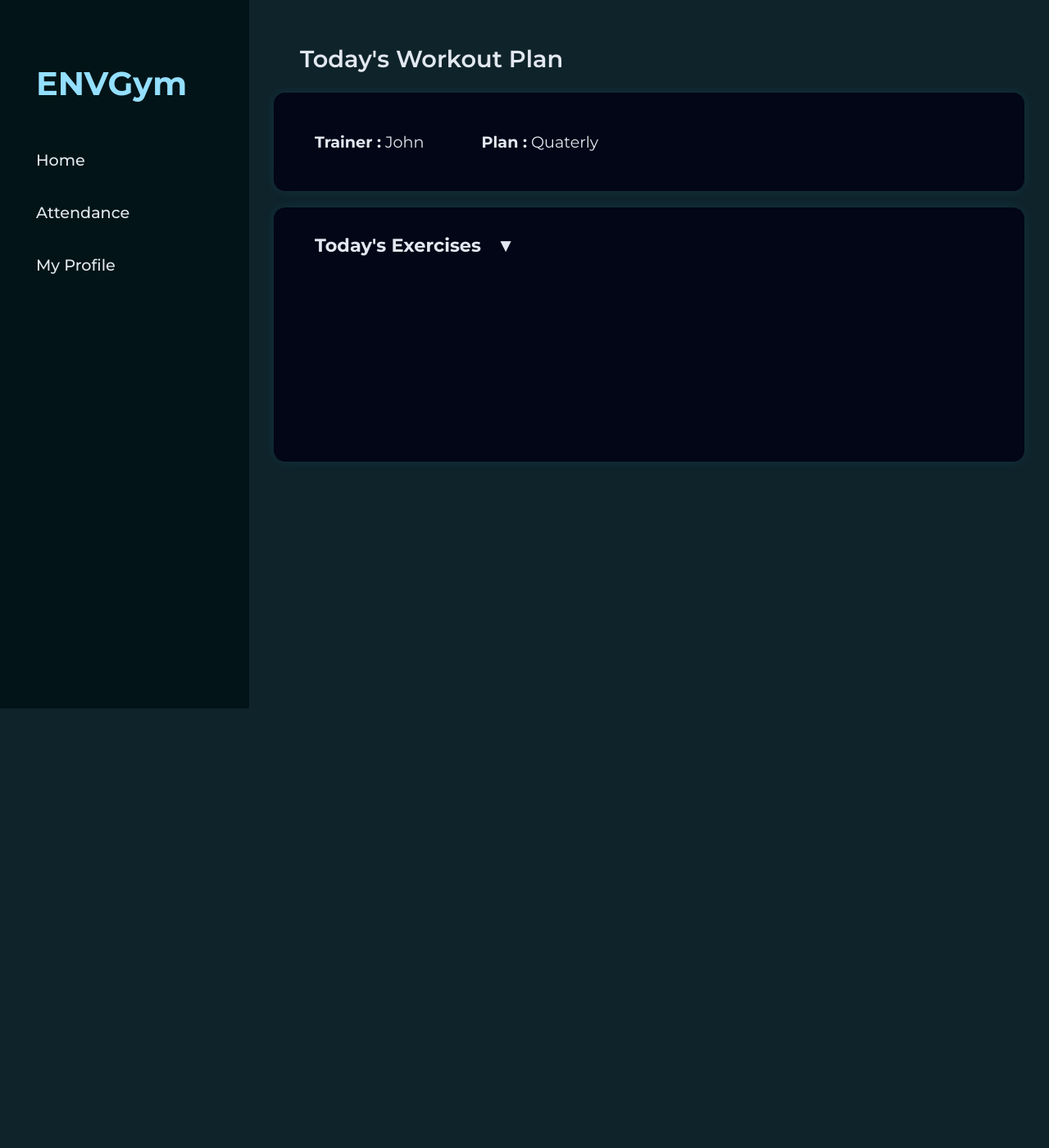
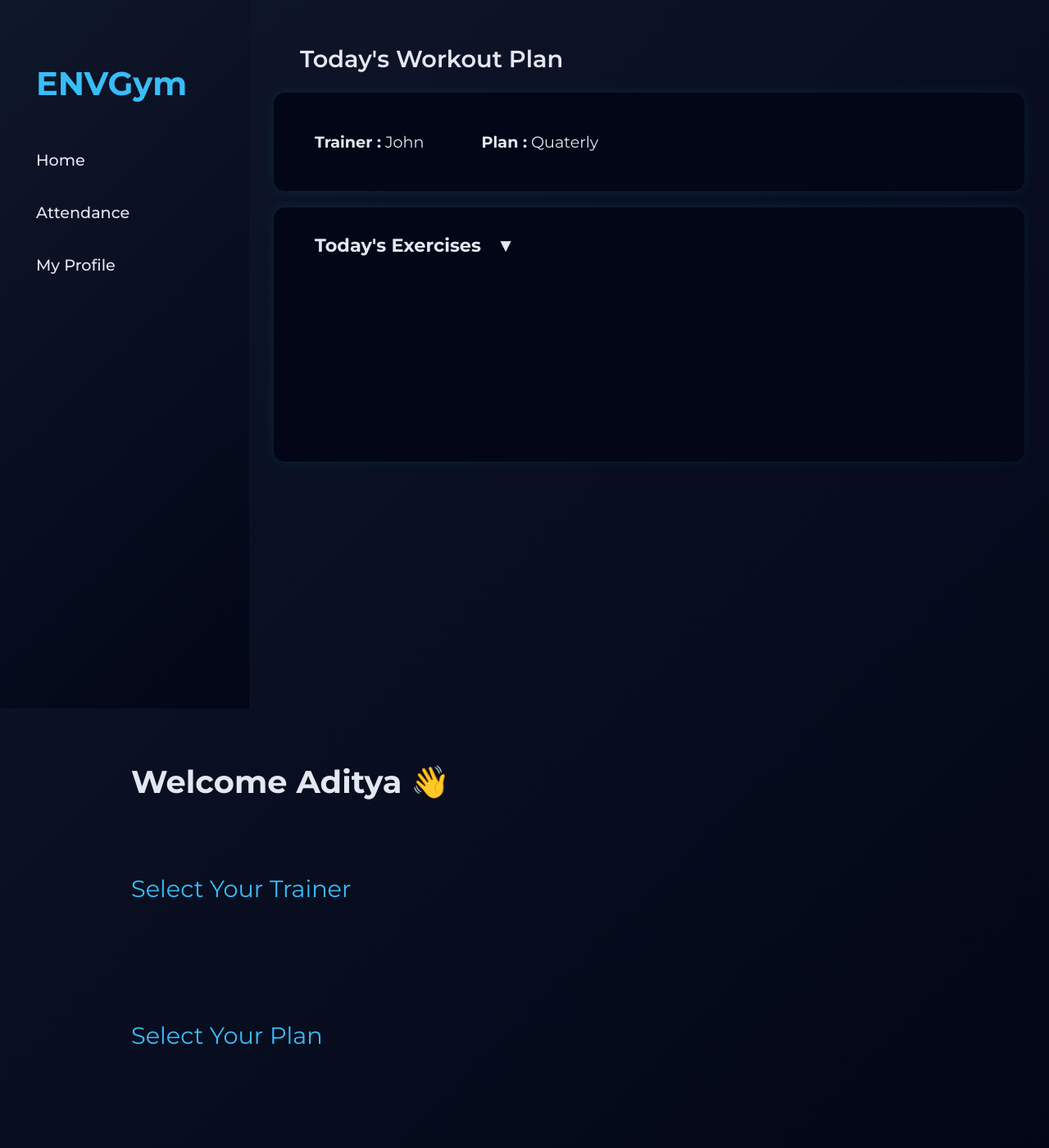
Before and after one commit to dynecode7/dbms-gym-management-system-query-crafters, a Flask app: page /home/1 in a window 1280 px wide; the page is wider, and only the part inside the window is pictured. Shown: that part at 82% size. Before the commit the page ends 864 px from the top of that part, so only its background shows below. Run offline with Flask 3, Linux system fonts and the light colour scheme; data that the repository does not hold is empty.

Commit message:
Added Payment option and Trainer earnings

```diff
--- a/app.py
+++ b/app.py
@@ -1,5 +1,6 @@
 
 from flask import Flask, render_template, jsonify, redirect, url_for, request, session
+from datetime import date
 import mysql.connector
 import os
 
@@ -16,7 +17,7 @@ def get_db():
         database="envgym_db"
 )
 
-def onboarding(mid):
+def getMemberData(mid):
     L = []
     conn = get_db()
     cursor = conn.cursor(dictionary=True)
@@ -54,14 +55,36 @@ def onboarding(mid):
 
 def TraineeDetails(tid):
     L = []
+    L2=[]
     conn = get_db()
     cursor = conn.cursor(dictionary=True)
 
     cursor.execute("SELECT m.member_id, m.name, m.age, p.type FROM member m JOIN membershipplan p ON m.plan_id = p.plan_id WHERE m.trainer_id = %s", (tid,))
     L = cursor.fetchall()
+    L2.append(L)
     # print(L)
+
+    cursor.execute("""
+    SELECT
+        SUM(
+            CASE
+                WHEN mp.type = 'Monthly' THEN mp.price * 0.30
+                WHEN mp.type = 'Quarterly' THEN mp.price * 0.50
+                WHEN mp.type = 'Yearly' THEN mp.price * 0.60
+            END
+        ) AS total_trainer_earning
+    FROM member m
+    JOIN membershipplan mp ON m.plan_id = mp.plan_id
+    WHERE m.trainer_id = %s
+    """, (tid,))
+    result = cursor.fetchone()
+    earning = float(result['total_trainer_earning'])
+
+    L2.append(earning)
+
+    print(L2)
     conn.close()
-    return L
+    return L2
 
 
 
@@ -73,26 +96,31 @@ def auth_page():
 
 @app.route('/signup', methods=['POST'])
 def signup():
+
     data = request.get_json()
+
     name = data['name']
     age = data['age']
     gender = data['gender']
     phone = data['phone']
     password = data['password']
 
+    today_date = date.today().strftime('%Y-%m-%d')
+    print(today_date)
+
     # insert into DB
     conn = get_db()
     cursor = conn.cursor(dictionary=True)
     cursor.execute(
-        "INSERT INTO member (name, age, gender, phone, password) VALUES (%s, %s, %s, %s, %s)",
-        (name, age, gender, phone, password)
+        "INSERT INTO member (name, age, gender, phone, password,join_date) VALUES (%s, %s, %s, %s, %s, %s)",
+        (name, age, gender, phone, password, today_date)
     )
     conn.commit()
 
     # get last inserted id
     member_id = cursor.lastrowid
 
-    return redirect(url_for('dashboard', member_id=member_id))
+    return redirect(url_for('auth_page'))
 
 @app.route('/login', methods=['POST'])
 def login():
@@ -116,13 +144,29 @@ def login():
     else:
         return jsonify({"error": "Invalid credentials"}), 401
 
+@app.route('/LoadPTM')
+def LoadPlansTrainersPayments():
+    L = []
+    conn = get_db()
+    cursor = conn.cursor(dictionary=True)
+
+    cursor.execute("SELECT name, trainer_id, specialization FROM trainer")
+    data = cursor.fetchall()
+    L.append(data)
+
+    cursor.execute("SELECT type, plan_id, price FROM membershipplan")
+    data = cursor.fetchall()
+    L.append(data)
+
+    return jsonify(L)
+
 @app.route('/home/<int:member_id>')
 def dashboard(member_id):
     return render_template('member/index.html')
 
 @app.route('/givedetail/<int:member_id>')
 def give_detail(member_id):
-    data = onboarding(member_id)
+    data = getMemberData(member_id)
     return jsonify(data)
 
 @app.route('/giveInfo/<int:member_id>/<string:info_type>')
@@ -206,6 +250,24 @@ def markPresent(member_id):
     return jsonify({"message": "Updated successfully"})
 
 
+@app.route('/makePayment', methods=['POST'])
+def makePayment():
+
+    data = request.get_json()
+    conn = get_db()
+    cursor = conn.cursor(dictionary=True)
+    cursor.execute(
+       "UPDATE member SET trainer_id = %s, plan_id = %s WHERE member_id = %s",
+        (data['trainer'], data['plan'], data['member'])
+    )
+    conn.commit()
+    cursor.execute(
+        "INSERT INTO payment (member_id, amount, date, status) VALUES (%s, %s, %s, 'Paid')",
+        (data['member'], data['amount'], data['date'])
+    )
+    conn.commit()
+    return jsonify({"url": url_for('dashboard', member_id=data['member'])
+})
 
 # ----------------------------------------- TRAINER _______ ROUTES ---------------------------------------------
 
@@ -276,7 +338,7 @@ def TrainerOnboarding(trainer_id):
     cursor.execute("SELECT name, specialization from trainer where trainer_id = %s", (trainer_id,))
     profileDetail = cursor.fetchone()
 
-    allDetails = [profileDetail['name'], profileDetail['specialization'], traineeList]
+    allDetails = [profileDetail['name'], profileDetail['specialization'], traineeList[0], traineeList[1]]
     # print(allDetails)
     return jsonify(allDetails)
 
--- a/static/member/script.js
+++ b/static/member/script.js
@@ -1,4 +1,15 @@
+let AU_selectedTrainer = null;
+let AU_selectedPlan = null;
+let AU_selectedPrice = null;
+let trainerID, planID, price;
+let memberId;
+
 function showTab(id) {
+  document.querySelectorAll(".sidebar li").forEach(li =>
+    li.classList.remove("sidebar_li_selected")
+  );
+  document.getElementById(`sidebar_${id}`).classList.add("sidebar_li_selected");
+
   document.querySelectorAll(".tab").forEach((t) => t.classList.add("hidden"));
   document.getElementById(id).classList.remove("hidden");
 }
@@ -10,7 +21,7 @@ function toggle(id) {
     const memberId = window.location.pathname.split("/").pop();
 
     const rawDate = new Date();
-    const todayDate = rawDate.toLocaleDateString('en-CA');
+    const todayDate = rawDate.toLocaleDateString("en-CA");
 
     fetch(`http://127.0.0.1:5000/giveInfo/${memberId}/exerciseList`)
       .then((res) => res.json())
@@ -18,21 +29,19 @@ function toggle(id) {
         const list = document.getElementById("exerciseList");
         list.innerHTML = "";
 
-        for(plan of data){
-
+        for (plan of data) {
           const li = document.createElement("li");
-          let content = `${plan.exercises} -------- ${plan.date.slice(5,16)}`;
+          let content = `${plan.exercises} -------- ${plan.date.slice(5, 16)}`;
 
           let d = new Date(plan.date);
-          const formatted = d.toISOString().split('T')[0];
+          const formatted = d.toISOString().split("T")[0];
 
-          if(formatted==todayDate){
-            content+="  ( Today )";
+          if (formatted == todayDate) {
+            content += "  ( Today )";
           }
           li.textContent = content;
           list.appendChild(li);
         }
-
       });
   } else if (id == "historyList") {
     const memberId = window.location.pathname.split("/").pop();
@@ -74,7 +83,7 @@ function markPresent() {
   const memberId = window.location.pathname.split("/").pop();
   // let todayDate = new Date().toDateString();
   const rawDate = new Date();
-  const todayDate = rawDate.toLocaleDateString('en-CA');
+  const todayDate = rawDate.toLocaleDateString("en-CA");
 
   data = {
     date: todayDate,
@@ -95,7 +104,8 @@ function markPresent() {
         let li = document.createElement("li");
         li.textContent = "Today";
         document.getElementById("historyList").appendChild(li);
-        document.getElementById("days").innerText = Number(document.getElementById("days").innerText) + 1;
+        document.getElementById("days").innerText =
+          Number(document.getElementById("days").innerText) + 1;
       }
     });
 
@@ -146,12 +156,22 @@ function saveProfile() {
 
 // LOAD DOCUMENT ON BOARDING WHEN MEMBER BOARDS AFTER LOGIN.
 
+function logout() {
+  window.location.href = "/";
+}
+
 document.addEventListener("DOMContentLoaded", function () {
-  const memberId = window.location.pathname.split("/").pop();
+  memberId = window.location.pathname.split("/").pop();
 
   fetch(`http://127.0.0.1:5000/givedetail/${memberId}`)
     .then((res) => res.json())
     .then((data) => {
+      if (data[3]) {
+        // IF TRAINER IS SELECTED. THAT IS NOT A NEW SIGNED UP USER.
+        document.querySelector("body").classList.remove("AU_style");
+        document.getElementById("CompleteUser").classList.remove("hidden");
+        document.getElementById("AU_container").classList.add("hidden");
+
         document.getElementById("welcomeMsg").innerHTML = `Welcome ${data[0]},`;
         document.getElementById("name").innerHTML = data[0];
         document.getElementById("phone").innerHTML = data[1];
@@ -159,74 +179,151 @@ document.addEventListener("DOMContentLoaded", function () {
         document.getElementById("trainer").innerHTML = data[3];
         document.getElementById("plan").innerHTML = data[4];
         document.getElementById("days").innerHTML = data[5];
+      } else {
+        document.getElementById("CompleteUser").classList.add("hidden");
+        document.getElementById("AU_container").classList.remove("hidden");
+        document.querySelector("body").classList.add("AU_style");
+        document.getElementById("AU_memberName").innerText = data[0];
+        LoadPlansTrainersPayments();
+      }
     });
 });
 
+let LoadPTMdata;
 
-function logout() {
-    window.location.href = "/";
+function LoadPlansTrainersPayments() {
+  let template = document.querySelector(".AU_trainerCard");
+  let parent = document.getElementById("AU_trainerContainer");
+
+  fetch(`http://127.0.0.1:5000/LoadPTM`)
+    .then((res) => res.json())
+    .then((data) => {
+      LoadPTMdata = data;
+      for (let trainer of data[0]) {
+        const card = template.cloneNode(true); // ✅ clone
+
+        card.id = trainer.trainer_id;
+        card.querySelector("h3").innerText = trainer.name;
+        card.querySelector("p").innerText = trainer.specialization;
+
+        card.classList.remove("hidden");
+        parent.appendChild(card);
       }
 
-// document.addEventListener("DOMContentLoaded", function () {
-//   console.log("page");
-//   fetch("http://127.0.0.1:5000/onboard")
-//     .then((res) => res.json())
-//     .then((data) => {
-//       document.getElementById("name").innerHTML = data[0];
-//       document.getElementById("phone").innerHTML = data[1];
-//       document.getElementById("age").innerHTML = data[2];
-//       document.getElementById("trainer").innerHTML = data[3];
-//       document.getElementById("plan").innerHTML = data[4];
-//       document.getElementById("days").innerHTML = data[5];
-//     });
-// });
+      template = document.querySelector(".AU_PlanCard");
+      parent = document.getElementById("AU_planContainer");
 
-// // PROFILE
-// document.getElementById("editBtn").addEventListener("click", () => {
-//   fetch("http://127.0.0.1:5000/profile")
-//     .then((res) => res.json())
-//     .then((data) => console.log(data));
-// });
+      for (let plan of data[1]) {
+        const card = template.cloneNode(true); // ✅ clone
 
-// // WORKOUT
-// document.getElementById("planBtn").addEventListener("click", () => {
-//   fetch("http://127.0.0.1:5000/workout")
-//     .then((res) => res.json())
-//     .then((data) => {
-//       let plans = data[0];
-//       let list = plans.exercises.split(","); // convert to array
+        card.id = plan.plan_id;
+        card.querySelector("h3").innerText = plan.type;
+        card.querySelector("p").innerText = plan.price;
 
-//       let html = "";
+        card.classList.remove("hidden");
+        parent.appendChild(card);
+      }
+    });
+}
 
-//       list.forEach((item) => {
-//         html += `<p>${item.trim()}</p>`;
-//       });
+function AU_selectTrainer(card) {
+  document.querySelectorAll("#AU_trainerContainer .AU_card").forEach((c) => {
+    if (c != card) {
+      c.classList.remove("AU_selected");
+    }
+  });
 
-//       document.getElementById("workout").innerHTML = html;
-//     });
-// });
+  card.classList.toggle("AU_selected");
+  if (card.classList[2] == "AU_selected") {
+    AU_selectedTrainer = card.id;
+  } else AU_selectedTrainer = null;
+  AU_checkProceed();
+}
 
-// // ATTENDANCE
-// document.getElementById("attendanceBtn").addEventListener("click", () => {
-//   fetch("http://127.0.0.1:5000/attendance")
-//     .then((res) => res.json())
-//     .then((data) => {
-//       document.getElementById("days").innerText = data.days + " days";
-//     });
-// });
+function AU_selectPlan(card) {
+  document.querySelectorAll("#AU_planContainer .AU_card").forEach((c) => {
+    if (c != card) {
+      c.classList.remove("AU_selected");
+    }
+  });
 
-// // PAYMENTS
-// document.getElementById("paymentBtn").addEventListener("click", () => {
-//   fetch("http://127.0.0.1:5000/payments")
-//     .then((res) => res.json())
-//     .then((data) => {
-//       console.log(data);
+  card.classList.toggle("AU_selected");
 
-//       for (i in data) {
-//         let temp = data[i];
-//         let element = document.createElement("p");
-//         element = `₹${temp.amount} - ${temp.date.slice(0, 16)} - ${temp.status}`;
-//         document.getElementById("paymentList").append(element);
-//       }
-//     });
-// });
+  if (card.classList[2] == "AU_selected") {
+    AU_selectedPlan = card.id;
+  } else AU_selectedPlan = null;
+  AU_checkProceed();
+}
+
+function AU_checkProceed() {
+  if (AU_selectedTrainer != null && AU_selectedPlan != null) {
+    document.getElementById("AU_proceedBtn").classList.remove("AU_hidden");
+  } else {
+    document.getElementById("AU_proceedBtn").classList.add("AU_hidden");
+    document.getElementById("AU_proceedBtn").classList.remove("AU_selected");
+  }
+}
+
+function AU_showPayment() {
+  // hide sections
+  document
+    .querySelectorAll(".AU_section")
+    .forEach((sec) => (sec.style.display = "none"));
+
+  document.getElementById("AU_proceedBtn").style.display = "none";
+
+  // change heading
+  document.querySelector("h1").innerText = "Make Payment";
+
+  // show payment section
+  document.getElementById("AU_paymentSection").classList.remove("AU_hidden");
+
+  function getID() {
+    document.querySelectorAll(".AU_selected").forEach((card) => {
+      if (card.parentElement.id === "AU_trainerContainer") {
+        trainerID = card.id;
+      } else {
+        planID = card.id;
+      }
+    });
+  }
+
+  getID();
+
+  for (let e of LoadPTMdata[1]) {
+    if (e.plan_id == planID) {
+      price = e.price;
+      document.getElementById("AU_amount").placeholder = price;
+      document.getElementById("AU_amount").placeholder = price;
+      document.getElementById("AU_amount").disabled = true;
+    }
+  }
+}
+
+function AU_makePayment() {
+
+  const rawDate = new Date();
+  const todayDate = rawDate.toLocaleDateString("en-CA");
+
+  const data = {
+    member: memberId,
+    trainer: trainerID,
+    plan: planID,
+    amount: price,
+    date: todayDate
+  };
+  console.log(data);
+
+  fetch("http://127.0.0.1:5000/makePayment", {
+    method: "POST",
+    headers: {
+      "Content-Type": "application/json",
+    },
+    body: JSON.stringify(data),
+  })
+    .then((res) => res.json())
+    .then((data) => {
+      window.location.href = data.url;
+      alert("Payment Successful!");
+    })
+}
--- a/static/member/style.css
+++ b/static/member/style.css
@@ -1,8 +1,9 @@
 body {
-  font-family: 'Montserrat', sans-serif;
+  font-family: "Montserrat", sans-serif;
   margin: 0;
   box-sizing: border-box;
-  background: #0f232a;
+  background: #0f1928;
+
   color: #e2e8f0;
   font-size: 1.2rem;
 }
@@ -14,13 +15,13 @@ body {
 .sidebar {
   width: 240px;
   height: 100vh;
-  background: #021417;
+  background: linear-gradient(135deg, #0f172a, #020617);
   padding: 2rem;
 }
 
 .sidebar h2 {
   padding: 12px;
-  color: #94dfff;
+  color: #38bdf8;
   font-size: 2.5rem;
 }
 
@@ -45,6 +46,12 @@ body {
 
 .sidebar li:hover {
   background: #1e293b;
+  color: #38bdf8;
+}
+
+.sidebar_li_selected{
+  background: #1e293b;
+  color: #38bdf8;
 }
 
 .content {
@@ -61,7 +68,7 @@ body {
   box-shadow: 0 0 15px rgba(56, 189, 248, 0.1);
   padding-left: 50px;
   display: flex;
-  align-items:center;
+  align-items: center;
   gap: 20px;
 }
 .card2 {
@@ -75,8 +82,7 @@ body {
   box-shadow: 0 0 15px rgba(56, 189, 248, 0.1);
 }
 
-
-#attendcard #days{
+#attendcard #days {
   font-size: 3rem;
   font-weight: 600;
   margin: 0;
@@ -110,26 +116,24 @@ input {
   border: none;
 }
 
-#days{
+#days {
   font-size: 2.5rem;
 }
 
-.plandetail{
+.plandetail {
   display: flex;
   justify-content: center;
   gap: 5px;
   margin-right: 50px;
 }
 
-#welcomeUser{
+#welcomeUser {
   display: flex;
   align-items: baseline;
   gap: 2rem;
 }
-#welcomeUser h2{
-  font-weight: 400;
-}
-#welcomeUser h1{
+
+#welcomeUser h1 {
   font-weight: 600;
 }
 
@@ -149,7 +153,118 @@ input {
   background: #e60000;
 }
 
-
-#exerciseList li{
+#exerciseList li {
   margin-bottom: 1rem;
 }
+
+/*
+_______________________--------------------------------------_____________________________----------------- */
+
+.AU_style {
+  background: linear-gradient(135deg, #0f172a, #020617);
+  color: #e2e8f0;
+}
+.AU_container {
+  width: 80%;
+  margin: auto;
+  padding: 5vh 20vh;
+  display: flex;
+  flex-direction: column;
+  gap: 5vh;
+}
+
+.AU_section {
+  margin-bottom: 5vh;
+  display: flex;
+  flex-direction: column;
+  gap: 2vh;
+}
+
+.AU_card-container {
+  display: flex;
+  gap: 5vh;
+  flex-wrap: wrap;
+}
+
+.AU_card {
+  background: #1e293b;
+  border: 1px solid #334155;
+  padding: 20px;
+  border-radius: 12px;
+  width: 200px;
+  box-shadow: 0 4px 12px rgba(0, 0, 0, 0.08);
+  text-align: center;
+  cursor: pointer;
+  transition: 0.3s;
+}
+
+.AU_card:hover {
+  transform: translateY(-5px);
+}
+
+.AU_card h3 {
+  margin: 10px 0;
+  font-weight: bold;
+}
+
+.AU_card p {
+  color: gray;
+}
+
+.AU_card button {
+  margin-top: 10px;
+  padding: 6px 12px;
+  border: none;
+  background: #38bdf8;
+  color: rgb(6, 8, 54);
+  border-radius: 6px;
+  cursor: pointer;
+}
+
+.AU_selected {
+  border: 3px solid #38bdf8;
+}
+
+#AU_proceedBtn {
+  position: fixed;
+  bottom: 20px;
+  left: 50%;
+  transform: translateX(-50%);
+  z-index: 1000;
+  padding: 12px 20px;
+  background: #38bdf8;
+  color: rgb(6, 8, 54);
+  border: none;
+  border-radius: 8px;
+  cursor: pointer;
+}
+
+#AU_paymentSection {
+  margin-top: 30px;
+}
+
+#AU_paymentSection input {
+  padding: 10px;
+  width: 200px;
+  margin-right: 10px;
+  border: 1px solid #334155;
+  background: #0f172a;
+}
+#AU_paymentSection button {
+  margin-top: 10px;
+  padding: 6px 12px;
+  border: none;
+  background: #38bdf8;
+  color: rgb(6, 8, 54);
+  border-radius: 6px;
+  cursor: pointer;
+}
+
+.AU_hidden {
+  display: none;
+}
+
+.AU_section h2 {
+  font-weight: 400;
+  color: #38bdf8;
+}
--- a/static/trainer/script.js
+++ b/static/trainer/script.js
@@ -95,8 +95,8 @@ document.addEventListener("DOMContentLoaded", function () {
       document.getElementById("specs").innerHTML =
         `Specialization In ${data[1]}`;
 
+      for (let member of data[2]) {
 
-      for (let member of data[2]) {
         const card = template.cloneNode(true); // ✅ clone
 
         card.querySelector(".name").innerText = member.name;
@@ -111,5 +111,6 @@ document.addEventListener("DOMContentLoaded", function () {
         homeSection.appendChild(card);
 
       }
+      document.getElementById("money").innerText = `₹ ${data[3]}`;
     });
 });
--- a/templates/authorization/auth.html
+++ b/templates/authorization/auth.html
@@ -16,6 +16,12 @@
   </head>
   <body>
     <div class="container">
+
+      <div id ="gym">
+        <h1 class="gymName" id="gymName">ENV GYM</h1>
+        <h2 id="gymTag">“ your gym partner ”</h2>
+      </div>
+
       <!-- SIGNUP -->
       <div id="signup" class="card">
         <h2>Create Member Account</h2>
--- a/templates/member/index.html
+++ b/templates/member/index.html
@@ -10,14 +10,15 @@
     <link href="https://fonts.googleapis.com/css2?family=Montserrat:ital,wght@0,100..900;1,100..900&display=swap" rel="stylesheet">
   </head>
 
-  <body>
-    <div class="container">
+  <body class="AU_style">
+
+    <div class="container" id="CompleteUser">
       <aside class="sidebar">
         <h2>ENVGym</h2>
         <ul>
-          <li onclick="showTab('home')">Home</li>
-          <li onclick="showTab('attendance')">Attendance</li>
-          <li onclick="showTab('profile')">My Profile</li>
+          <li id="sidebar_home" onclick="showTab('home')">Home</li>
+          <li id="sidebar_attendance" onclick="showTab('attendance')">Attendance</li>
+          <li id="sidebar_profile" onclick="showTab('profile')">My Profile</li>
         </ul>
       </aside>
 
@@ -25,7 +26,7 @@
         <!-- HOME -->
         <section id="home" class="tab">
           <div id="welcomeUser">
-            <h2 id="welcomeMsg"></h2>
+            <h1 id="welcomeMsg"></h1>
             <h1 id="workoutPlan">Today's Workout Plan</h1>
           </div>
 
@@ -99,6 +100,50 @@
       </main>
     </div>
 
+    <div class="AU_container hidden" id="AU_container">
+
+      <h1>Welcome <span id="AU_memberName">Aditya</span> 👋</h1>
+
+      <!-- Trainer Section -->
+      <div class="AU_section">
+          <h2>Select Your Trainer</h2>
+          <div class="AU_card-container" id="AU_trainerContainer">
+
+              <div class="AU_card AU_trainerCard hidden" id="" onclick="AU_selectTrainer(this)">
+                  <h3></h3>
+                  <p></p>
+                  <button>Select</button>
+              </div>
+
+          </div>
+      </div>
+
+      <!-- Plan Section -->
+      <div class="AU_section">
+          <h2>Select Your Plan</h2>
+          <div class="AU_card-container" id="AU_planContainer">
+
+              <div class="AU_card AU_PlanCard hidden" id="" onclick="AU_selectPlan(this)">
+                  <h3></h3>
+                  <p></p>
+                  <button>Select</button>
+              </div>
+
+          </div>
+      </div>
+
+    <!-- Proceed Button -->
+    <button id="AU_proceedBtn" class="AU_hidden" onclick="AU_showPayment()">Proceed to Payment</button>
+
+    <!-- Payment Section -->
+    <div id="AU_paymentSection" class="AU_hidden">
+        <h2>Payment</h2>
+        <input type="number" id="AU_amount" placeholder="Enter amount">
+        <button onclick="AU_makePayment()">Pay</button>
+    </div>
+
+    </div>
+
     <script src="{{ url_for('static', filename='member/script.js') }}"></script>
   </body>
 </html>
```
Also changed, not shown: static/authorization/auth.js (+23 -1 lines), static/authorization/authStyle.css (+50 -17 lines), 1 other file. Lines whose indentation alone changed are shown as unchanged.
